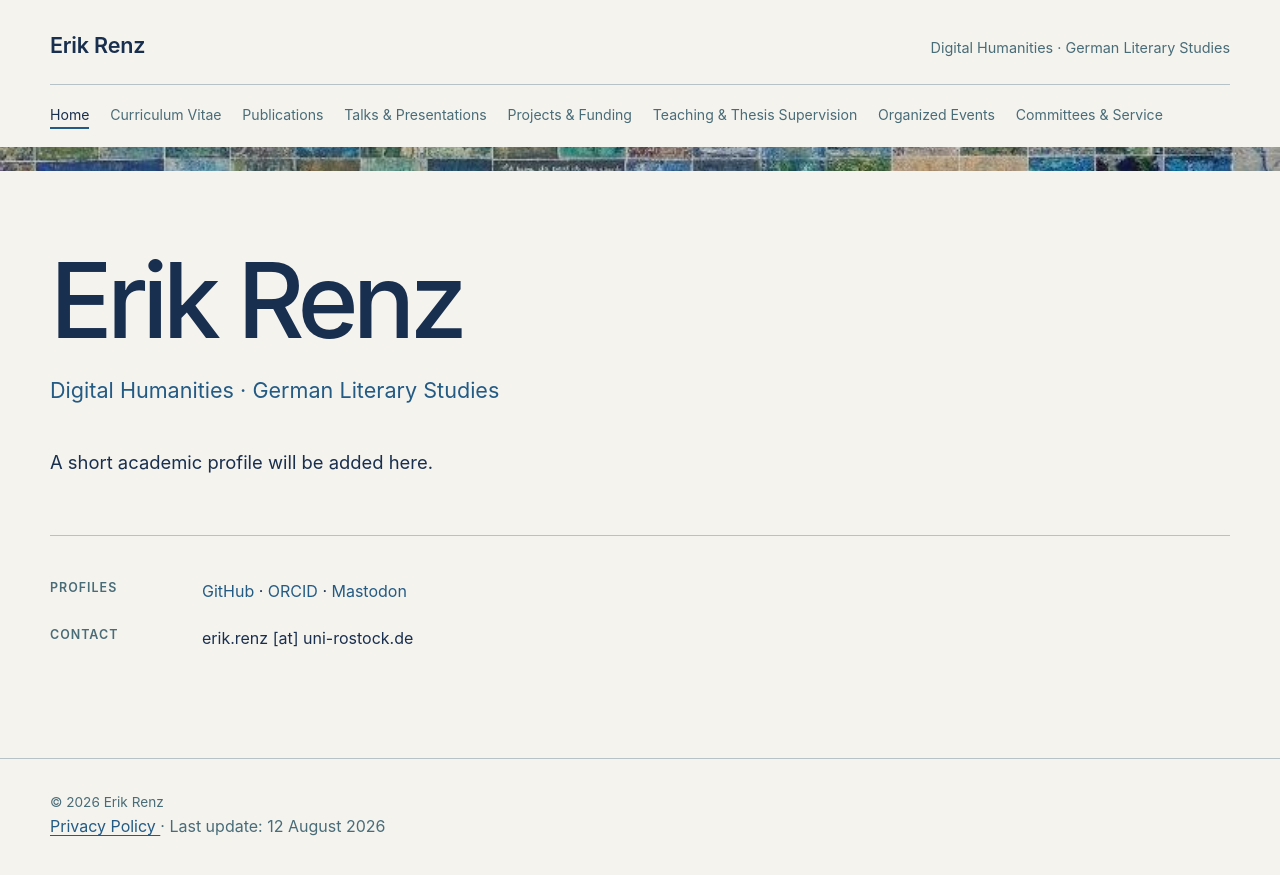
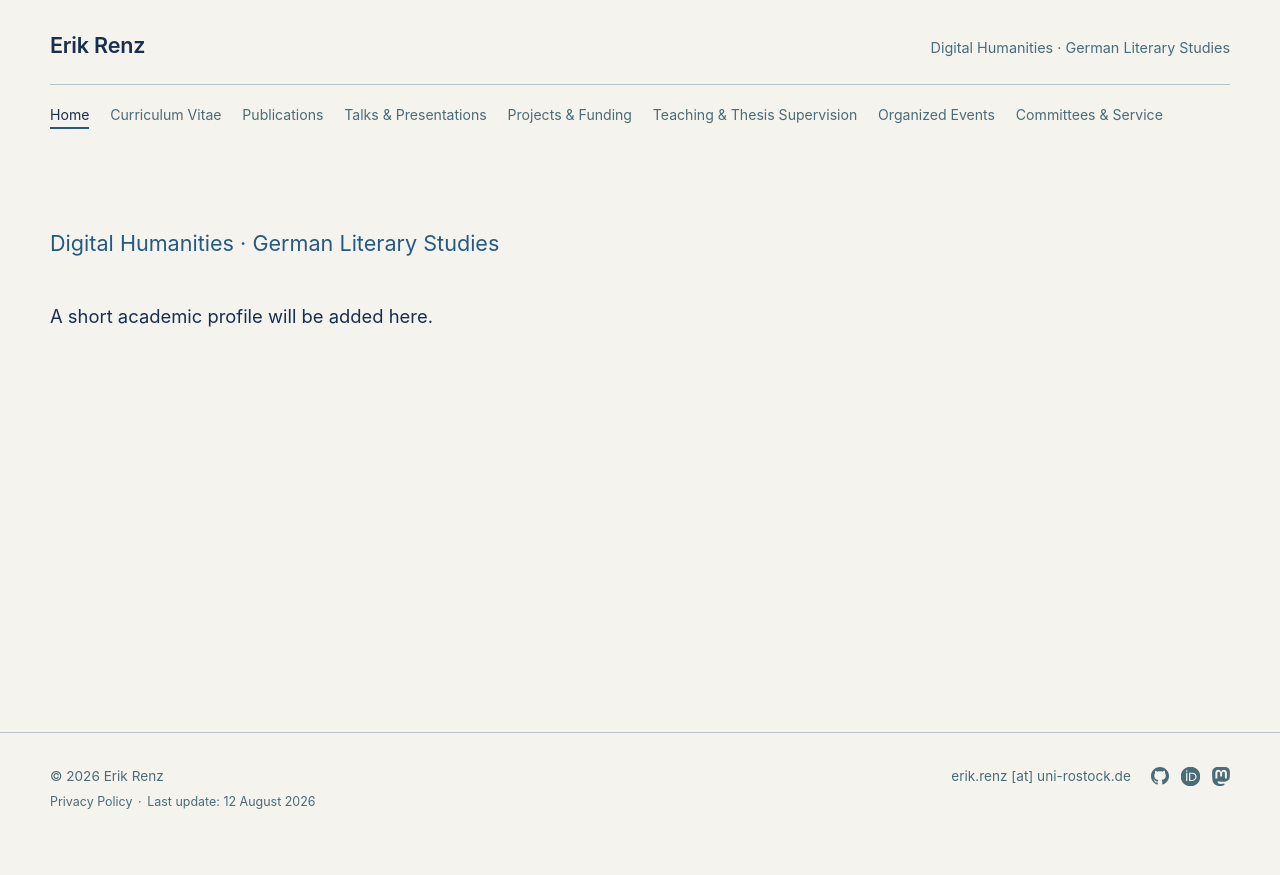
Before and after one commit to erre1998/erre1998.github.io, a Jekyll site: the page built from index.md, in a window 1280 px wide. Shown: the top 875 px of the page. Built offline with Jekyll 4.4.1, drawn with Linux system fonts in a browser that asks for light colours.

Commit message:
Simplify homepage, remove mosaic banner, and add footer contact links

```diff
--- /dev/null
+++ b/_includes/footer.html
@@ -0,0 +1,86 @@
+<footer class="site-footer">
+
+    <div class="container site-footer-inner">
+
+        <div class="site-footer-info">
+
+            <p class="site-footer-copyright">
+                &copy; {{ "now" | date: "%Y" }} Erik Renz
+            </p>
+
+            <div class="site-footer-meta">
+
+                <a href="{{ '/privacy-policy/' | relative_url }}">
+                    Privacy Policy
+                </a>
+
+                <span aria-hidden="true">·</span>
+
+                <span>
+                    Last update: {{ site.time | date: "%-d %B %Y" }}
+                </span>
+
+            </div>
+
+        </div>
+
+        <div class="site-footer-contact">
+
+            <p class="site-footer-email">
+                erik.renz [at] uni-rostock.de
+            </p>
+
+            <div
+                class="site-footer-profiles"
+                aria-label="Profiles"
+            >
+
+                <a
+                    class="site-footer-profile"
+                    href="https://github.com/erre1998"
+                    target="_blank"
+                    rel="noopener noreferrer"
+                    aria-label="GitHub"
+                    title="GitHub"
+                >
+                    <span
+                        class="site-footer-icon site-footer-icon-github"
+                        aria-hidden="true"
+                    ></span>
+                </a>
+
+                <a
+                    class="site-footer-profile"
+                    href="https://orcid.org/0009-0005-8288-7470"
+                    target="_blank"
+                    rel="noopener noreferrer"
+                    aria-label="ORCID"
+                    title="ORCID"
+                >
+                    <span
+                        class="site-footer-icon site-footer-icon-orcid"
+                        aria-hidden="true"
+                    ></span>
+                </a>
+
+                <a
+                    class="site-footer-profile"
+                    href="https://fedihum.org/@erre1998"
+                    target="_blank"
+                    rel="me noopener noreferrer"
+                    aria-label="Mastodon"
+                    title="Mastodon"
+                >
+                    <span
+                        class="site-footer-icon site-footer-icon-mastodon"
+                        aria-hidden="true"
+                    ></span>
+                </a>
+
+            </div>
+
+        </div>
+
+    </div>
+
+</footer>
--- a/_layouts/default.html
+++ b/_layouts/default.html
@@ -54,8 +54,6 @@
 
         </header>
 
-        <div class="site-mosaic" aria-hidden="true"></div>
-
         <main class="site-main">
 
             <div class="container">
@@ -66,31 +64,7 @@
 
         </main>
 
-        <footer class="site-footer">
-
-            <div class="container site-footer-inner">
-
-                <p class="site-footer-copyright">
-                    &copy; {{ "now" | date: "%Y" }} Erik Renz
-                </p>
-
-                <div class="site-footer-meta">
-
-                    <a href="{{ '/privacy-policy/' | relative_url }}">
-                        Privacy Policy
-                    </a>
-
-                    <span aria-hidden="true">·</span>
-
-                    <span>
-                        Last update: {{ site.time | date: "%-d %B %Y" }}
-                    </span>
-
-                </div>
-
-            </div>
-
-        </footer>
+        {% include footer.html %}
 
     </body>
 
--- a/assets/css/main.css
+++ b/assets/css/main.css
@@ -101,6 +101,7 @@ a:focus-visible {
     display: flex;
     align-items: baseline;
     justify-content: space-between;
+
     gap: 2rem;
 }
 
@@ -109,6 +110,7 @@ a:focus-visible {
 
     font-size: 1.35rem;
     font-weight: 600;
+
     letter-spacing: -0.01em;
 
     text-decoration: none;
@@ -179,23 +181,6 @@ a:focus-visible {
 
 
 /* ---------------------------------
-   Mosaic accent
----------------------------------- */
-
-.site-mosaic {
-    width: 100%;
-    height: 24px;
-
-    background-image:
-        url("../images/mosaic.jpg");
-
-    background-position: center 48%;
-    background-size: cover;
-    background-repeat: no-repeat;
-}
-
-
-/* ---------------------------------
    Main
 ---------------------------------- */
 
@@ -226,6 +211,7 @@ a:focus-visible {
 
     font-size: clamp(2.4rem, 5vw, 4rem);
     font-weight: 500;
+
     line-height: 1.08;
     letter-spacing: -0.035em;
 }
@@ -239,38 +225,8 @@ a:focus-visible {
    Home
 ---------------------------------- */
 
-.home-hero {
-    max-width: 900px;
-
-    padding-bottom: 4rem;
-}
-
-.home-kicker {
-    margin: 0 0 1.25rem;
-
-    color: var(--color-muted);
-
-    font-size: 0.78rem;
-    font-weight: 600;
-
-    letter-spacing: 0.12em;
-    text-transform: uppercase;
-}
-
-.home-title {
+.home-fields {
     margin: 0;
-
-    color: var(--color-text);
-
-    font-size: clamp(3.5rem, 9vw, 6.5rem);
-    font-weight: 500;
-
-    line-height: 0.95;
-    letter-spacing: -0.055em;
-}
-
-.home-fields {
-    margin: 1.5rem 0 0;
 
     color: var(--color-primary);
 
@@ -285,45 +241,6 @@ a:focus-visible {
 
     font-size: 1.15rem;
     line-height: 1.75;
-}
-
-.home-details {
-    margin-top: 3.5rem;
-    padding-top: 2rem;
-
-    border-top: 1px solid var(--color-border);
-}
-
-.home-detail {
-    display: grid;
-    grid-template-columns: 120px minmax(0, 1fr);
-    gap: 2rem;
-
-    padding: 0.65rem 0;
-}
-
-.home-detail h2 {
-    margin: 0;
-
-    color: var(--color-muted);
-
-    font-size: 0.78rem;
-    font-weight: 600;
-
-    letter-spacing: 0.08em;
-    text-transform: uppercase;
-}
-
-.home-detail p {
-    margin: 0;
-}
-
-.home-detail a {
-    text-decoration: none;
-}
-
-.home-detail a:hover {
-    text-decoration: underline;
 }
 
 
@@ -350,6 +267,7 @@ a:focus-visible {
 .home-section-title {
     display: flex;
     align-items: baseline;
+
     gap: 0.65rem;
 
     margin: 0;
@@ -398,14 +316,120 @@ a:focus-visible {
 }
 
 .site-footer-inner {
+    display: flex;
+    align-items: flex-start;
+    justify-content: space-between;
+
+    gap: 2rem;
+
     padding-top: 2rem;
     padding-bottom: 2rem;
 }
 
-.site-footer p {
+.site-footer-info {
+    display: flex;
+    flex-direction: column;
+
+    gap: 0.25rem;
+}
+
+.site-footer-copyright,
+.site-footer-email {
     margin: 0;
 
     font-size: 0.85rem;
+}
+
+.site-footer-meta {
+    display: flex;
+    align-items: center;
+    flex-wrap: wrap;
+
+    gap: 0.35rem;
+
+    font-size: 0.78rem;
+}
+
+.site-footer-meta a {
+    color: var(--color-muted);
+
+    text-decoration: none;
+}
+
+.site-footer-meta a:hover {
+    color: var(--color-primary);
+
+    text-decoration: underline;
+}
+
+.site-footer-contact {
+    display: flex;
+    align-items: center;
+
+    gap: 1.25rem;
+}
+
+.site-footer-profiles {
+    display: flex;
+    align-items: center;
+
+    gap: 0.75rem;
+}
+
+.site-footer-profile {
+    display: inline-flex;
+    align-items: center;
+    justify-content: center;
+
+    color: var(--color-muted);
+
+    text-decoration: none;
+
+    transition:
+        color 0.18s ease,
+        transform 0.18s ease;
+}
+
+.site-footer-profile:hover {
+    color: var(--color-primary);
+
+    transform: translateY(-1px);
+}
+
+.site-footer-profile:focus-visible {
+    color: var(--color-primary);
+}
+
+.site-footer-icon {
+    display: block;
+
+    width: 1.15rem;
+    height: 1.15rem;
+
+    background-color: currentColor;
+
+    mask-position: center;
+    mask-repeat: no-repeat;
+    mask-size: contain;
+
+    -webkit-mask-position: center;
+    -webkit-mask-repeat: no-repeat;
+    -webkit-mask-size: contain;
+}
+
+.site-footer-icon-github {
+    mask-image: url("../icons/github.svg");
+    -webkit-mask-image: url("../icons/github.svg");
+}
+
+.site-footer-icon-orcid {
+    mask-image: url("../icons/orcid.svg");
+    -webkit-mask-image: url("../icons/orcid.svg");
+}
+
+.site-footer-icon-mastodon {
+    mask-image: url("../icons/mastodon.svg");
+    -webkit-mask-image: url("../icons/mastodon.svg");
 }
 
 
@@ -422,6 +446,7 @@ a:focus-visible {
     .site-identity {
         align-items: flex-start;
         flex-direction: column;
+
         gap: 0.2rem;
     }
 
@@ -433,17 +458,9 @@ a:focus-visible {
         white-space: normal;
     }
 
-    .site-mosaic {
-        height: 18px;
-    }
-
     .site-main {
         padding-top: 3.5rem;
         padding-bottom: 4rem;
-    }
-
-    .home-hero {
-        padding-bottom: 3rem;
     }
 
     .home-section {
@@ -451,4 +468,17 @@ a:focus-visible {
 
         gap: 1rem;
     }
+
+    .site-footer-inner {
+        flex-direction: column;
+
+        gap: 1.25rem;
+    }
+
+    .site-footer-contact {
+        align-items: flex-start;
+        flex-direction: column;
+
+        gap: 0.75rem;
+    }
 }
--- a/index.md
+++ b/index.md
@@ -6,10 +6,6 @@ description: "Personal academic website of Erik Renz."
 ---
 
 <section class="home">
-
-    <h1 class="home-title">
-        Erik Renz
-    </h1>
 
     <p class="home-fields">
         Digital Humanities · German Literary Studies
@@ -23,32 +19,4 @@ description: "Personal academic website of Erik Renz."
 
     </div>
 
-    <div class="home-details">
-
-        <section class="home-detail">
-
-            <h2>Profiles</h2>
-
-            <p>
-                <a href="https://github.com/erre1998">GitHub</a>
-                <span aria-hidden="true">·</span>
-                <a href="https://orcid.org/0009-0005-8288-7470">ORCID</a>
-                <span aria-hidden="true">·</span>
-                <a href="https://fedihum.org/@erre1998" rel="me">Mastodon</a>
-            </p>
-
-        </section>
-
-        <section class="home-detail">
-
-            <h2>Contact</h2>
-
-            <p>
-                erik.renz [at] uni-rostock.de
-            </p>
-
-        </section>
-
-    </div>
-
 </section>
```
Also changed, not shown: assets/icons/github.svg (added), assets/icons/mastodon.svg (added), assets/icons/orcid.svg (added), assets/images/mosaic.jpg (deleted).
